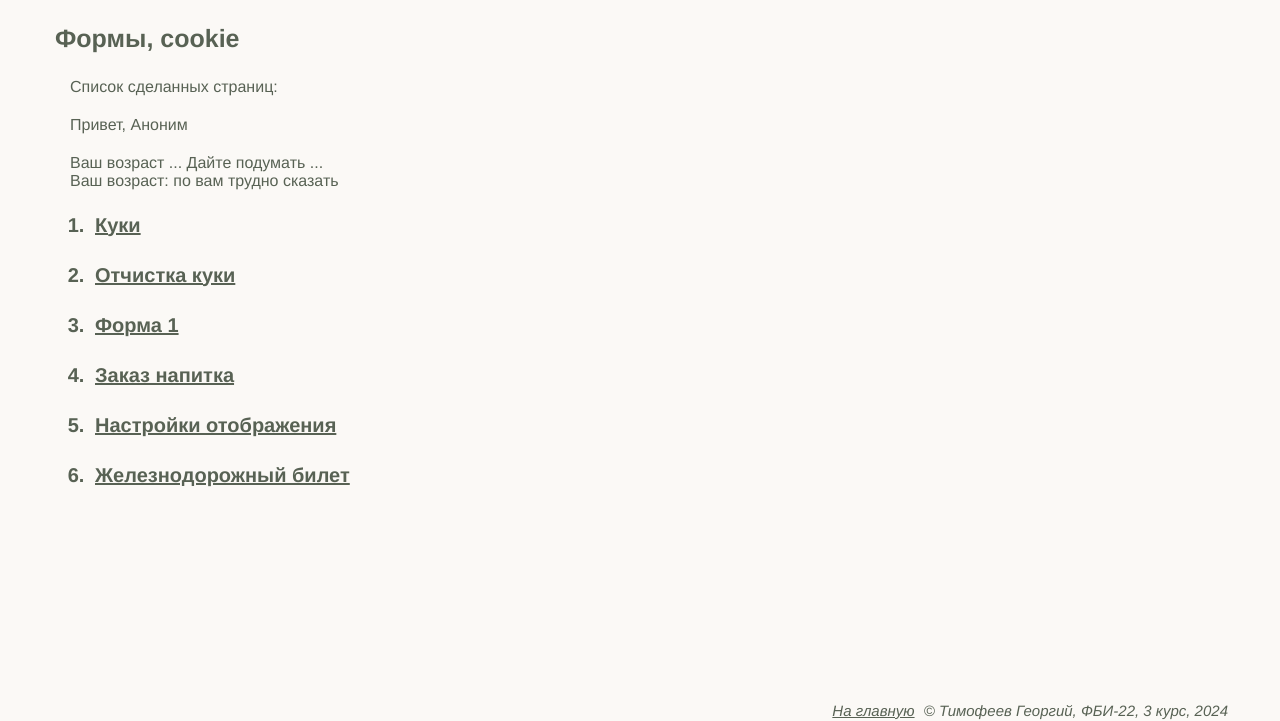
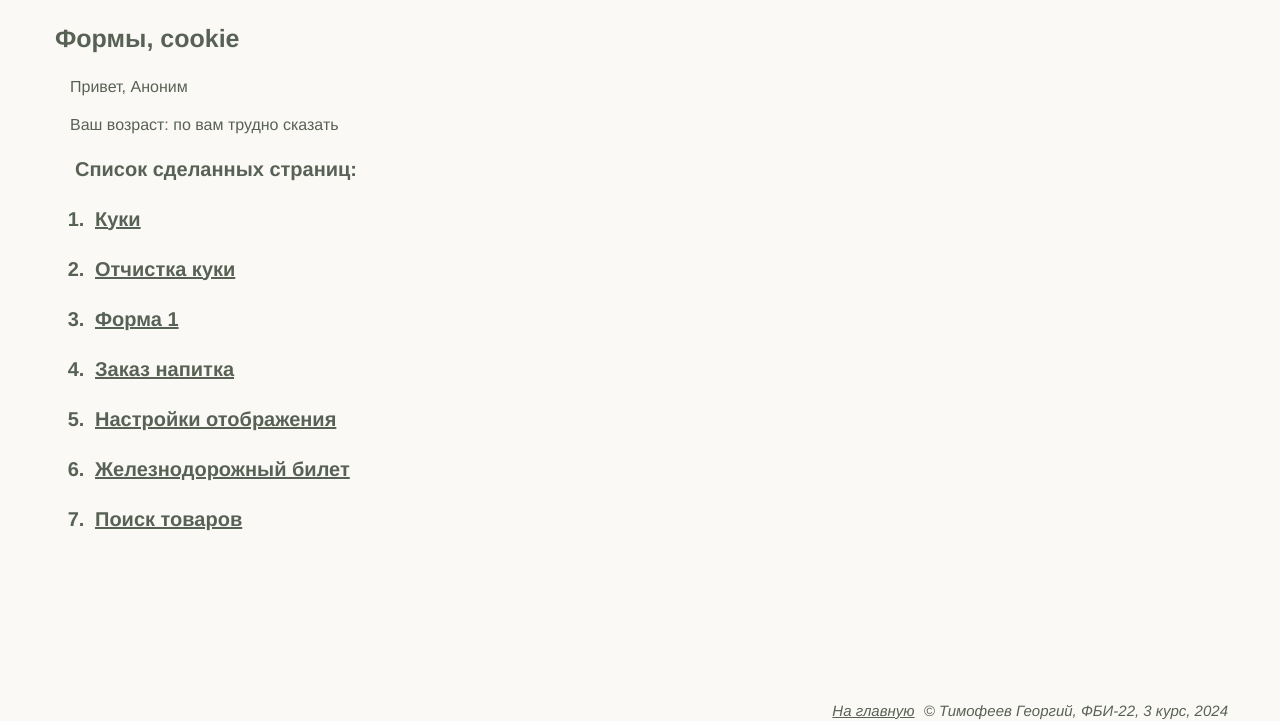
Before and after one commit to GeorgyTimofeev/web-programming-labs-2, a Flask app: page /lab3/ in a window 1280 px wide. Shown: the part 79-800 px from the top of the page. Run offline with Flask 3, Linux system fonts and the light colour scheme.

Commit message:
Дополнительное задание + правки

```diff
--- a/lab3.py
+++ b/lab3.py
@@ -6,7 +6,7 @@ def lab():
     name = request.cookies.get('name')
     name_color = request.cookies.get('name_color')
     age = request.cookies.get('age')
-    user = request.args.get('user')
+    user = request.cookies.get('user')
     return render_template('lab3/lab3.html', user=user, name=name, name_color=name_color, age=age)
 
 @lab3.route('/lab3/cookie/')
@@ -23,6 +23,7 @@ def del_cookies():
     resp.delete_cookie('name')
     resp.delete_cookie('age')
     resp.delete_cookie('name_color')
+    resp.delete_cookie('user')
     return resp
 
 @lab3.route('/lab3/form1/')
@@ -175,3 +176,39 @@ def ticket():
     return render_template('lab3/ticket.html', fio=fio, berth=berth, linen=linen, baggage=baggage, age=age,
                            departure=departure, destination=destination, date=date, insurance=insurance,
                            ticket_type=ticket_type, price=price)
+
+products = [
+    {"name": "iPhone 15", "price": 70000, "brand": "Apple", "color": "Черный"},
+    {"name": "Samsung Galaxy S24", "price": 80000, "brand": "Samsung", "color": "Белый"},
+    {"name": "Xiaomi Mi 11", "price": 60000, "brand": "Xiaomi", "color": "Синий"},
+    {"name": "OnePlus 9", "price": 65000, "brand": "OnePlus", "color": "Красный"},
+    {"name": "Google Pixel 5", "price": 75000, "brand": "Google", "color": "Зеленый"},
+    {"name": "Huawei P40", "price": 70000, "brand": "Huawei", "color": "Желтый"},
+    {"name": "Sony Xperia 1 II", "price": 90000, "brand": "Sony", "color": "Фиолетовый"},
+    {"name": "Oppo Find X3", "price": 85000, "brand": "Oppo", "color": "Оранжевый"},
+    {"name": "Vivo X60", "price": 55000, "brand": "Vivo", "color": "Серый"},
+    {"name": "Realme GT", "price": 50000, "brand": "Realme", "color": "Коричневый"},
+    {"name": "Nokia 8.3", "price": 45000, "brand": "Nokia", "color": "Золотой"},
+    {"name": "Asus ROG Phone 5", "price": 95000, "brand": "Asus", "color": "Серебряный"},
+    {"name": "Motorola Edge+", "price": 70000, "brand": "Motorola", "color": "Розовый"},
+    {"name": "LG Velvet", "price": 60000, "brand": "LG", "color": "Бирюзовый"},
+    {"name": "ZTE Axon 30", "price": 50000, "brand": "ZTE", "color": "Лаймовый"},
+    {"name": "Lenovo Legion Phone Duel", "price": 80000, "brand": "Lenovo", "color": "Мятный"},
+    {"name": "Meizu 18", "price": 55000, "brand": "Meizu", "color": "Бордовый"},
+    {"name": "Honor 30 Pro+", "price": 65000, "brand": "Honor", "color": "Сливовый"},
+    {"name": "Alcatel 3L", "price": 15000, "brand": "Alcatel", "color": "Шоколадный"},
+    {"name": "BlackBerry Key2", "price": 40000, "brand": "BlackBerry", "color": "Кремовый"}
+]
+
+@lab3.route('/lab3/search_form/')
+def form():
+    return render_template('lab3/search_form.html')
+
+@lab3.route('/lab3/products/', methods=['POST'])
+def products_view():
+    min_price = int(request.form['min_price'])
+    max_price = int(request.form['max_price'])
+
+    filtered_products = [product for product in products if min_price <= product['price'] <= max_price]
+
+    return render_template('lab3/products.html', products=filtered_products)
--- a/templates/lab3/lab3.html
+++ b/templates/lab3/lab3.html
@@ -1,15 +1,12 @@
 {% extends "base.html" %} {# Номер лабораторной #} {% block lab %}Лабораторная
 работа 3 {% endblock %} {# Основной контент: #} {% block main %}
 <h1>Формы, cookie</h1>
-<div>Список сделанных страниц:</div>
 <div>
     Привет,
     <span style="color: {{ name_color }};">{{ user or name or 'Аноним' }}</span>
 </div>
-<div>
-    Ваш возраст ... Дайте подумать ... <br />
-    Ваш возраст: {{ age or 'по вам трудно сказать' }}
-</div>
+<div>Ваш возраст: {{ age or 'по вам трудно сказать' }}</div>
+<div><h2>Список сделанных страниц:</h2></div>
 <ol>
     <li><a href="/lab3/cookie/">Куки</a></li>
     <li><a href="/lab3/del_cookies/">Отчистка куки</a></li>
@@ -17,5 +14,6 @@
     <li><a href="/lab3/order">Заказ напитка</a></li>
     <li><a href="/lab3/settings">Настройки отображения</a></li>
     <li><a href="/lab3/form_railway">Железнодорожный билет</a></li>
+    <li><a href="/lab3/search_form">Поиск товаров</a></li>
 </ol>
 {% endblock %}
```
Also changed, not shown: templates/lab3/products.html (added, +21 -0 lines), templates/lab3/search_form.html (added, +19 -0 lines).
